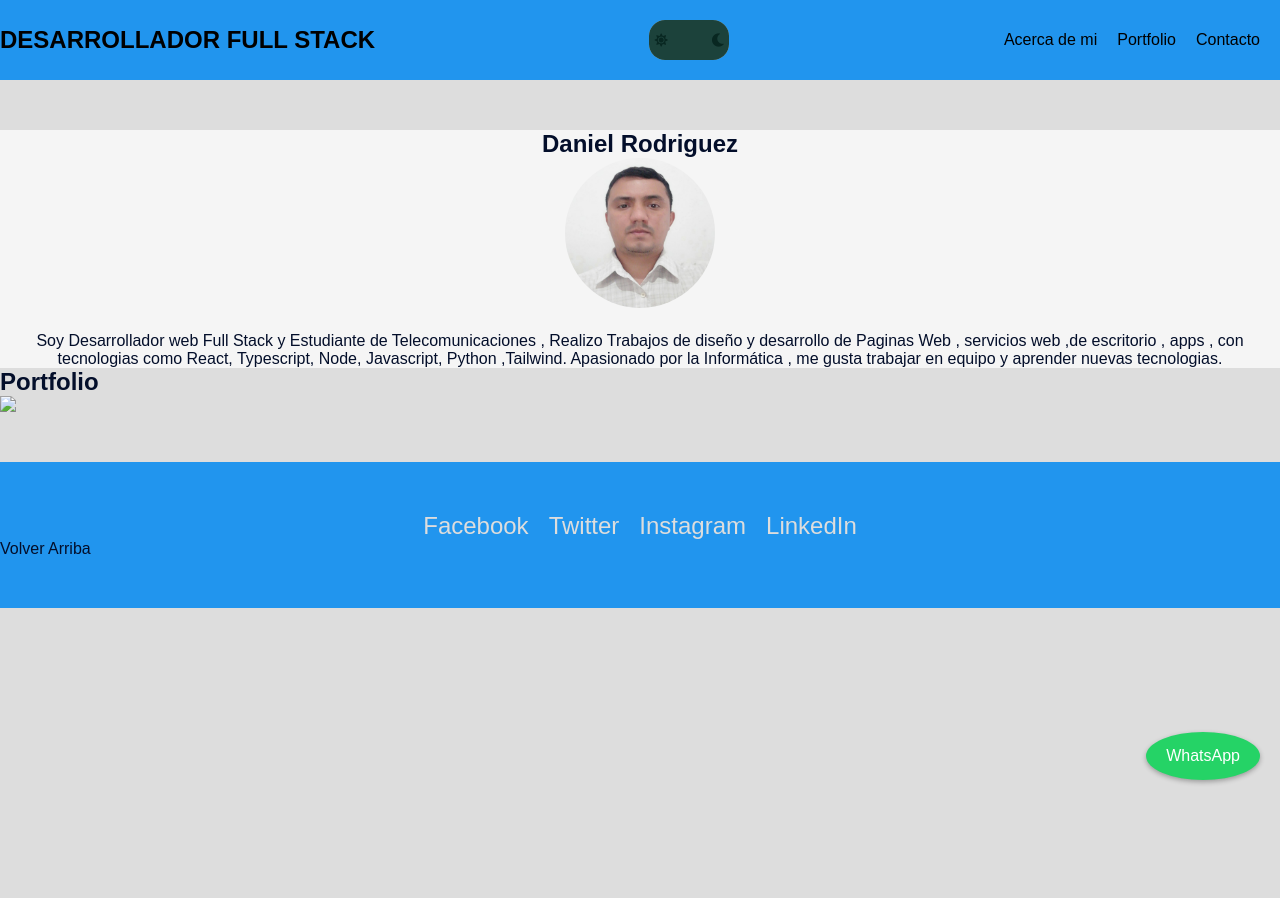
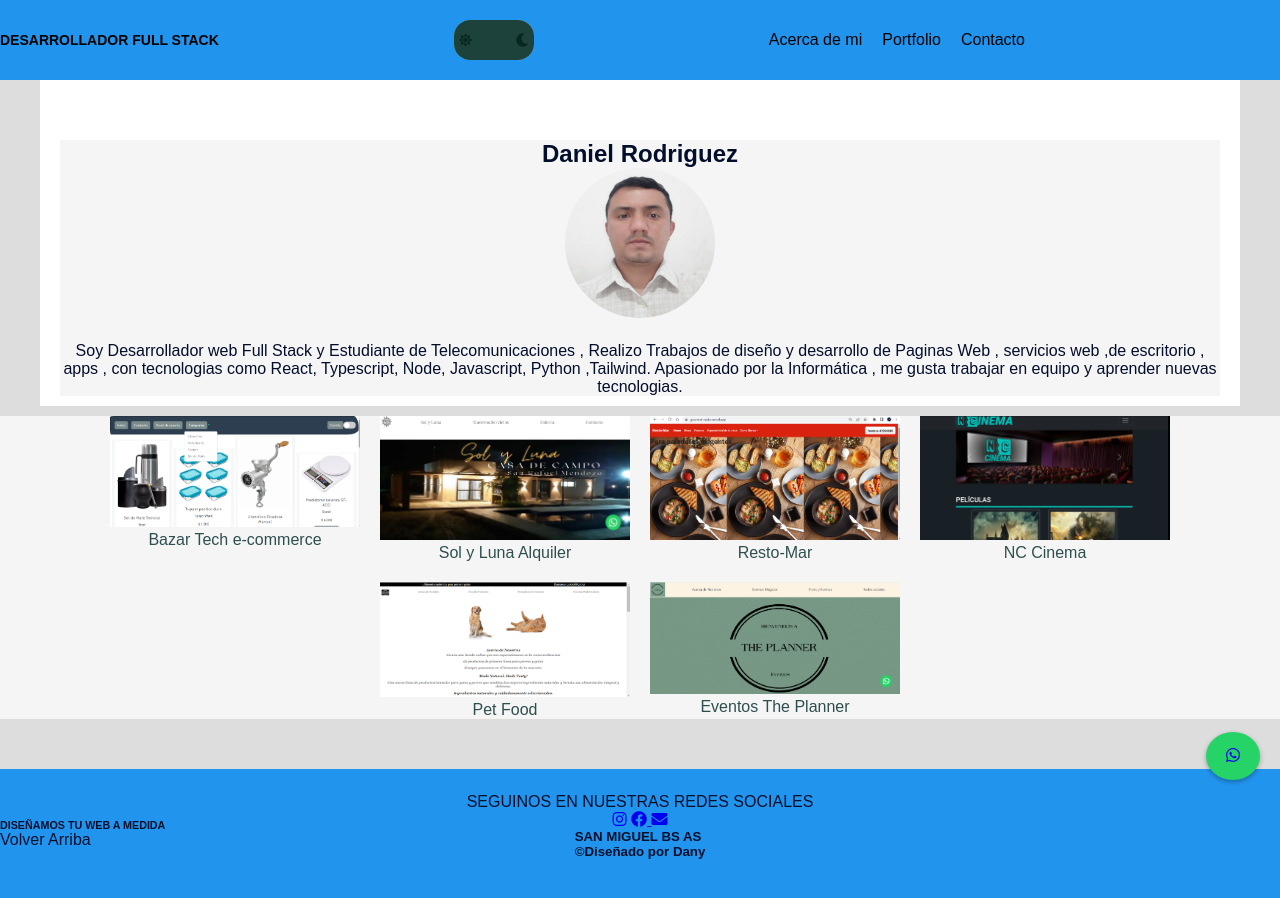
Before and after one commit to danydeitu/daniel---portfolio, a website: page public/index.html in a window 1280 px wide. Before the commit the page ends 800 px from the top, so only its background shows below. Drawn offline with Linux system fonts and the light colour scheme.

Commit message:
footer and dark

```diff
--- a/public/index.html
+++ b/public/index.html
@@ -12,7 +12,7 @@
 
 <header>
     <nav>
-        <div class="logo">DESARROLLADOR FULL STACK</div>
+        <div class="titulo">DESARROLLADOR FULL STACK</div>
         <button class="darkModeSwitch ms-2">
             <span><i class="fas fa-sun"></i></span>
             <span><i class="fas fa-moon"></i></span>
@@ -29,6 +29,7 @@
             <div class="line"></div>
             <div class="line"></div>
         </div>
+
 
     </nav>
 </header>
@@ -48,25 +49,113 @@
 </section>
 
 <section id="portfolio" class="section">
-    <div class="container">
-        <h2>Portfolio</h2>
-        <div class="projects">
-            <img src="./img"
-            <!-- Aquí van tus proyectos -->
-        </div>
+
+
+
+                <div class="secciones">
+                  <section>
+                    <div class="box">
+
+                    <article>
+                        <a href="https://bazar-tech.vercel.app/"
+                         target="_blank"
+                         rel="noreferrer">
+                        <img src="../../img/bazar.png" />
+                        <p>Bazar Tech e-commerce</p>
+                        </a>
+                      </article>
+
+                    <article>
+                        <a href="https://sol-and-luna-casa-de-campo.vercel.app/"
+                       target="_blank"
+                       rel="noreferrer">
+                        <img src="../../img/SOLY.jpg" />
+                    <p>Sol y Luna Alquiler</p>
+                    </a>
+                    </article>
+
+                      <article>
+                        <a href="https://gourmet-resto.vercel.app/"
+                          target="_blank"
+                          rel="noreferrer">
+                        <img src="../../img/menumar.png" />
+                        <p>Resto-Mar</p>
+                        </a>
+                      </article>
+
+                      <article>
+                       <a href="https://c4-g17-m.vercel.app/"
+                          target="_blank"
+                          rel="noreferrer">
+                        <img src="../../img/noCountryCinenema.jpg" />
+                       <p>NC Cinema</p>
+                        </a>
+
+                      </article>
+
+                      <article>
+                        <a href="https://"
+                          target="_blank"
+                          rel="noreferrer">
+                        <img src="../../img/petfood.png" />
+                        <p>Pet Food</p>
+                        </a>
+                      </article>
+
+                      <article>
+                      <a href="https://www.eventostheplanner.website/"
+                          target="_blank"
+                          rel="noreferrer">
+                        <img src="../../img/planner.png" />
+                        <p>Eventos The Planner</p>
+                        </a>
+                      </article>
+
+
+
+                    </div>
+
+                </div>
+
+
+
+
     </div>
 </section>
 
-<footer id="contact">
-    <div class="container">
-        <ul class="social-icons">
-            <li><a href="#">Facebook</a></li>
-            <li><a href="#">Twitter</a></li>
-            <li><a href="#">Instagram</a></li>
-            <li><a href="#">LinkedIn</a></li>
-        </ul>
-        <a href="https://wa.me/tunumero" class="whatsapp-float">WhatsApp</a>
+<footer class="footer-container">
+  <div class="footer-info">
+    <h6>DISEÑAMOS TU WEB A MEDIDA</h6>
+
+  </div>
+  <div class="footer-sns">
+    <div class="design-by"><p>SEGUINOS EN NUESTRAS REDES SOCIALES </p></div>
+    <div class="sns-links">
+      <a href="https://www.instagram.com/disenamos_y_creamos_tu_pagina/" target="_blank" rel="noreferrer">
+        <i class="fab fa-instagram instagram "></i></a>
+      <a href="https://www.facebook.com/ProgramadorWeb%20Dany" target="_blank" rel="noreferrer">
+        <i class="fab fa-facebook facebook" ></i>
+      </a>
+
+      <a href="mailto:disenosdanyweb@gmail.com"
+        target="_blank"
+        rel="noreferrer">
+        <i class="fa fa-envelope" aria-hidden="true"></i>
+      </a>
+      <div class="whatsapp-float">
+      <a href="https://wa.me/+5401140941119" target="_blank" rel="noreferrer">
+        <i class="fab fa-whatsapp whatsapp"></i></a>
+      </div>
+
     </div>
+    <div class="footer-contact">
+
+      <h5>SAN MIGUEL BS AS</h5>
+
+      <h5>©Diseñado por Dany</h5>
+    </div>
+  </div>
+
     <div class="scroll-to-top">Volver Arriba</div>
 
 </footer>
--- a/public/script.js
+++ b/public/script.js
@@ -1,10 +1,14 @@
-// Botón de hamburguesa
+// Selecciona el botón de hamburguesa
 const hamburger = document.querySelector('.hamburger');
+// Selecciona el contenedor de las opciones de navegación
 const navLinks = document.querySelector('.nav-links');
 
+// Agrega un evento de clic al botón de hamburguesa
 hamburger.addEventListener('click', () => {
+    // Cuando se hace clic en el botón de hamburguesa, alternamos la clase 'open' en el contenedor de las opciones de navegación
     navLinks.classList.toggle('open');
 });
+
 
 // Modo oscuro
 
--- a/public/styles.css
+++ b/public/styles.css
@@ -21,9 +21,10 @@ body {
     background-color:#030e2a;
     color:#ddd
 }
-[data-theme='dark'] header .logo{
+[data-theme='dark'] header .titulo{
     background-color:#030e2a;
-    color:#ddd
+    color:#ddd;
+
 }
 [data-theme='dark'] header a{
     background-color:#030e2a;
@@ -37,13 +38,15 @@ body {
     background-color:black;
     color:#ddd
 }
-
-/* Estilos del header y navbar */
+[data-theme='dark'] section .secciones{
+    background-color:black;
+    color:#ddd
+}
+               /* Estilos del header y navbar */
 header {
     background-color: rgb(33, 149, 238);
     padding: 20px 0;
-    color:#030e2a
-
+    color: #030e2a;
 }
 
 nav {
@@ -52,9 +55,10 @@ nav {
     justify-content: space-between;
 }
 
-.logo {
+.titulo {
+    display: flex;
     color: black;
-    font-size: 24px;
+    font-size: 14px;
     font-weight: bold;
 }
 
@@ -68,8 +72,7 @@ nav {
 }
 
 .nav-links a {
-    color:black;
-
+    color: black;
     text-decoration: none;
     transition: color 0.3s ease;
 }
@@ -78,9 +81,12 @@ nav {
     color: #fff;
 }
 
+/* Estilos del botón de hamburguesa */
 .hamburger {
-    display: none; /* Ocultar por defecto en pantallas grandes */
+    display: block; /* Mostrar el botón de hamburguesa */
+    cursor: pointer; /* Cambiar el cursor a un puntero cuando se pase sobre el botón */
 }
+
 
 /* Estilos del about section */
 .profile {
@@ -98,16 +104,52 @@ nav {
 }
 
 /* Estilos del portfolio section */
-.projects {
-    display: grid;
-    grid-template-columns: repeat(3, 1fr);
-    gap: 20px;
+.container {
+    background-color: white;
+    max-width: 1200px; /* Ancho máximo del contenedor */
+    margin: 0 auto; /* Centra el contenedor horizontalmente */
+    padding: 10px 20px; /* Agrega un espacio interno al contenedor */
 }
 
-.projects .project {
-    background-color: #333;
-    padding: 20px;
+.secciones {
+    margin-top: 10px;
+    background-color: whitesmoke;
+    display: flex;
+    flex-wrap: wrap; /* Permite que los elementos se ajusten en varias líneas */
+    justify-content: center; /* Centra los elementos horizontalmente */
+    gap: 20px; /* Espacio entre los elementos */
 }
+
+.box {
+    display: flex;
+    flex-wrap: wrap; /* Permite que los artículos se ajusten en varias líneas */
+    justify-content: center; /* Centra los artículos horizontalmente */
+    gap: 20px; /* Espacio entre los artículos */
+}
+
+article {
+    flex: 1 1 250px; /* Permite que los artículos crezcan y se ajusten */
+    max-width: 250px; /* Ancho máximo de cada artículo */
+    text-align: center; /* Centra el contenido dentro de cada artículo */
+
+}
+
+article img {
+    max-width: 100%; /* La imagen se ajusta al ancho del contenedor */
+    height: auto; /* La altura se ajusta automáticamente para mantener la proporción */
+}
+
+article a{
+
+    text-decoration: none; /* Quita subrayado de las etiquetas */
+
+}
+article a{
+    margin-top: 10px;/* Agrega espacio superior entre la imagen y el texto */
+    font-size: 16px; /* Tamaño de letra */
+    color: darkslategray;
+ }
+
 
 /* Estilos del footer */
 footer {
@@ -117,26 +159,19 @@ footer {
     margin-top: 50px;
 }
 
-.social-icons {
-    list-style: none;
+  .footer-sns {
+    width: 50%;
+    position: absolute;
+    bottom: 40px;
+    left: 0;
+    right: 0;
+    margin: 0 auto;
     display: flex;
-    justify-content: center;
-}
+    flex-direction: column;
+    grid-template-columns: 2fr 1fr;
+    align-items: center;
 
-.social-icons li {
-    margin: 0 10px;
-}
-
-.social-icons a {
-    color: #ddd;
-    text-decoration: none;
-    font-size: 24px;
-    transition: color 0.3s ease;
-}
-
-.social-icons a:hover {
-    color: #fff;
-}
+  }
 
 /* Estilos del botón flotante de WhatsApp */
 .whatsapp-float {
@@ -156,6 +191,9 @@ footer {
 .whatsapp-float:hover {
     background-color: #128C7E;
 }
+
+
+
 /* Estilos del botón de cambio de tema */
 .darkModeSwitch {
     background: #c5d2cd;
@@ -193,10 +231,17 @@ footer {
 }
 
 /* Estilos específicos para el modo oscuro */
-[data-theme='dark'] .darkModeSwitch {
-    background: #042d26de; /* Fondo oscuro para el interruptor */
+[data-theme='dark'] .darkModeSwitch::after {
+    background: #cad7f8; /* Color de fondo oscuro */
 }
 
 [data-theme='dark'] .darkModeSwitch span {
-    color: #fff; /* Color de los iconos en modo oscuro */
+    color: #ddd; /* Color del icono en modo oscuro */
 }
+
+@media only screen and (max-width:768px) {
+
+.nav-links {
+    display: none;
+}
+}
```
Also changed, not shown: public/img/SOLY.jpg (added), public/img/bazar.png (added), public/img/menumar.png (added), public/img/noCountryCinenema.jpg (added), public/img/petfood.png (added), public/img/planner.png (added).
